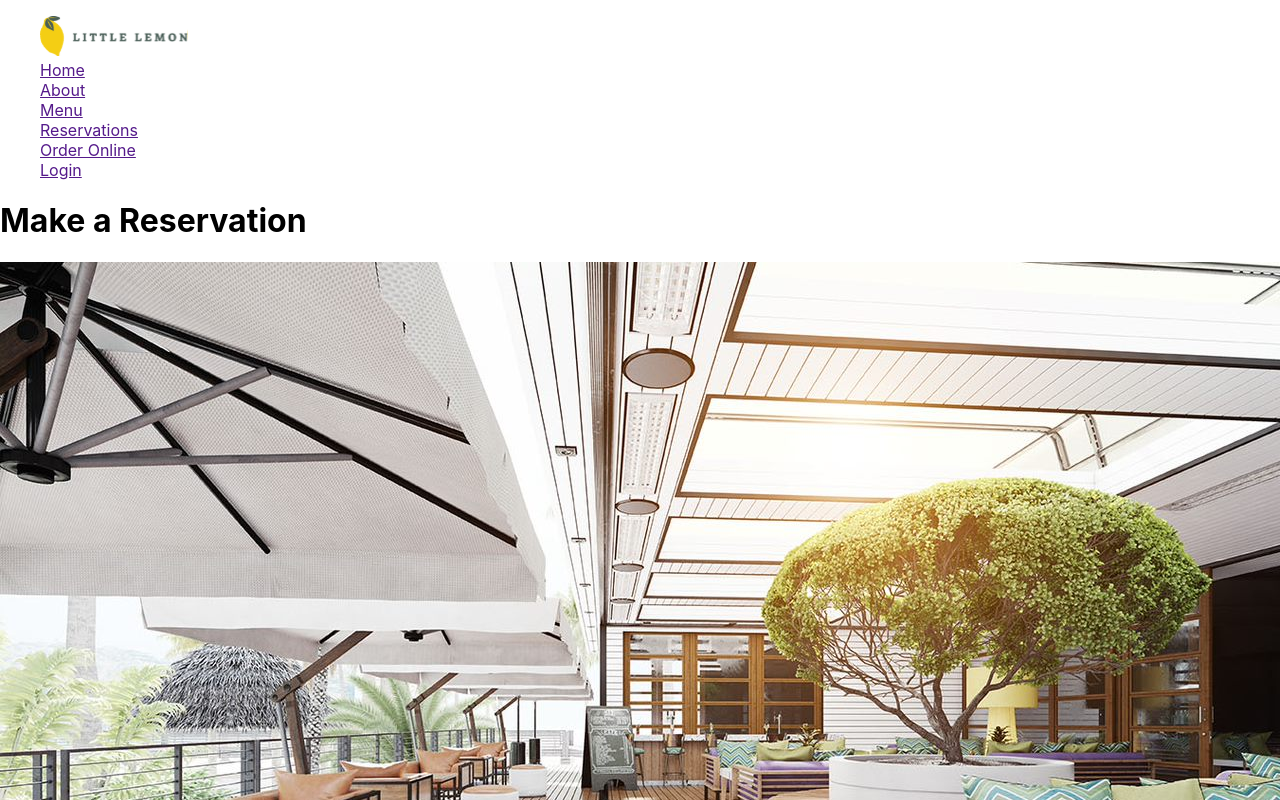
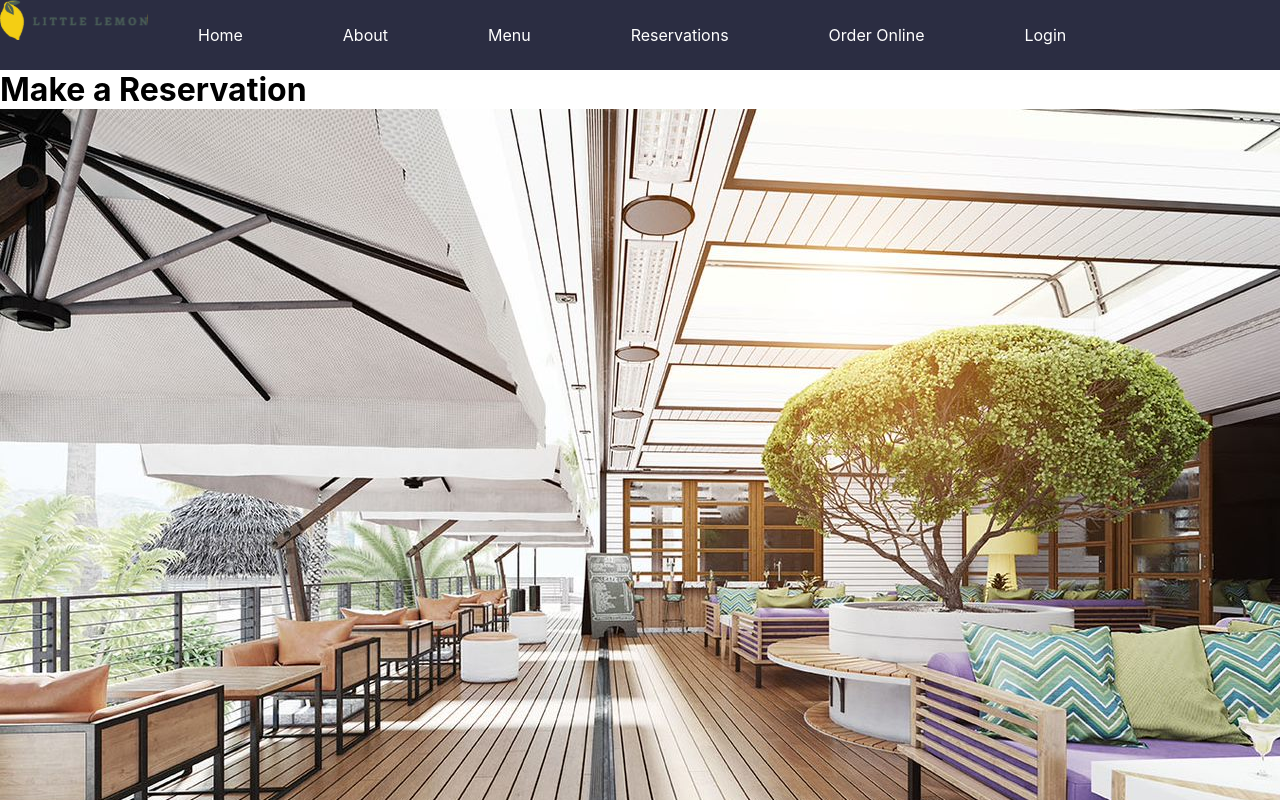
Before and after one commit to digitAI-4N6/little-lemon, a React (Create React App) app: page / in a window 1280 px wide. Shown: the top 800 px of the page. Built offline with nearby package versions, Linux system fonts and the light colour scheme.

Commit message:
Add css styling for nav bar
Add css styling for nav bar

```diff
--- a/src/App.css
+++ b/src/App.css
@@ -37,10 +37,27 @@
   }
 }
 
-li {
-list-style-type: none;
+* {
+  margin: 0;
+  padding: 0;
 }
 
-.Nav li {
-  float: left;
+.container {
+  background-color: #2b2d42;
+  display: flex;
+  flex-flow: row wrap;
+  justify-content: stretch;
 }
+
+.container li {
+  list-style-type: none;
+}
+
+.container a {
+  display: inline-block;
+  padding: 25px;
+  margin: 0 25px;
+  text-align: center;
+  text-decoration: none;
+  color: #FFFFFF;
+}
```
